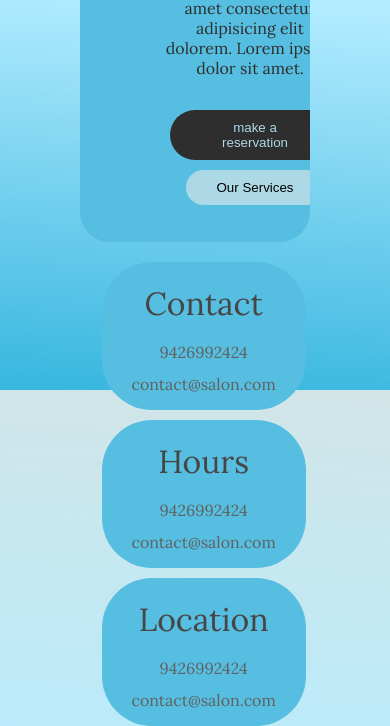
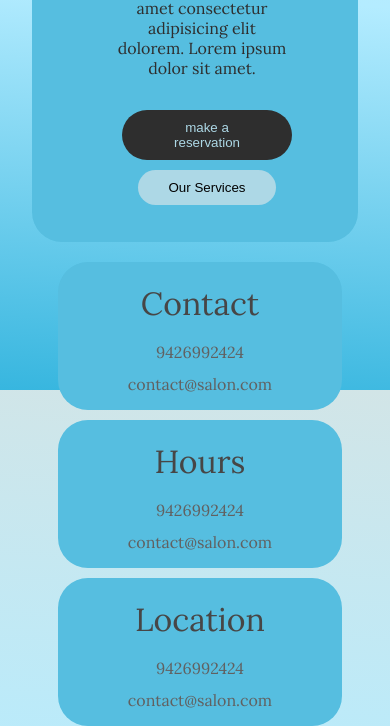
Before and after one commit to BhushanPatil2882001/pooja_beauty_parlour, a plain HTML site: page index.html in a window 390 px wide. Shown: the part 454-1180 px from the top of the page. Drawn offline with nearby package versions, Linux system fonts and the light colour scheme; a web font is replaced by a local one.

Commit message:
responsive fix

```diff
--- a/assets/css/hero-section.css
+++ b/assets/css/hero-section.css
@@ -2,7 +2,7 @@
 main{
     font-family: "Lora", serif;
     position: relative;
-    padding: 0 5rem;
+    padding: 0 2rem;
     margin-top: 1rem;
 }
 
@@ -113,6 +113,7 @@ main .heading .heading-buttons .btn1:hover, main .heading .heading-buttons .btn2
 .contact, .hours, .location{
     background-color: var(--nav-clr);
     width: 100%;
+    border-radius: 30px;
 }
 .contact:hover, .hours:hover, .location:hover{
     background-color: var(--dark-blur-backgrond-clr);
--- a/assets/css/nav-bar.css
+++ b/assets/css/nav-bar.css
@@ -53,7 +53,7 @@ body{
 /* HEADER */
 header{
     position: relative;
-    padding: 0 5rem;
+    padding: 0 2rem;
 }
 
 nav{
```
